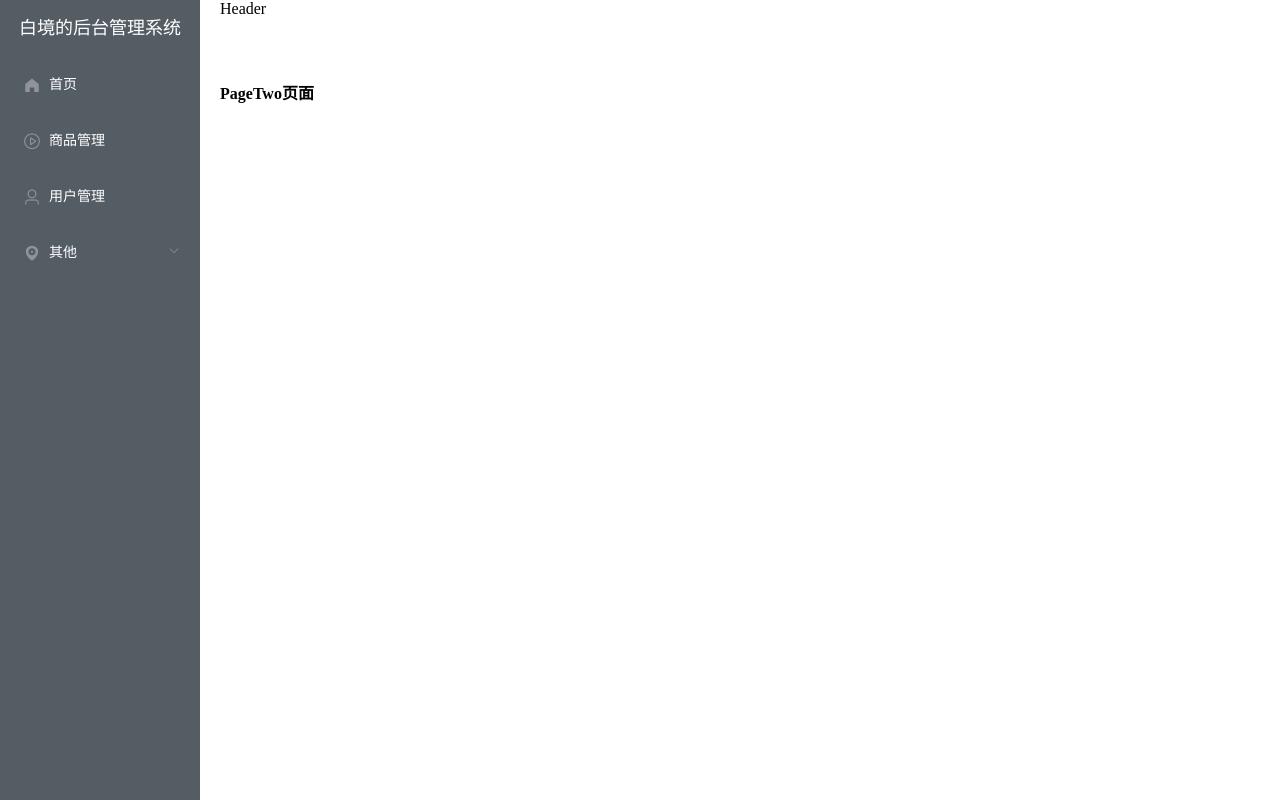
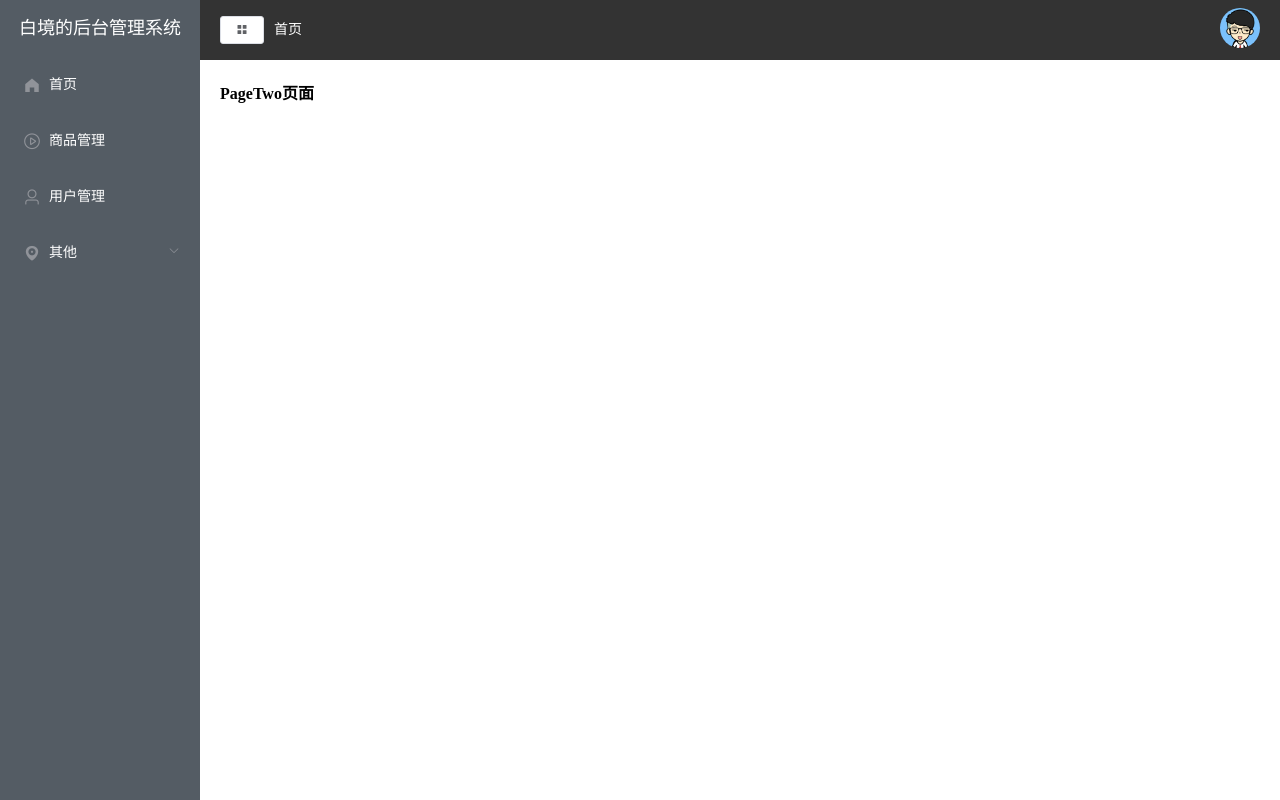
Before and after one commit to BaiJingSama/backstage-manage, a Vue app: page /#/page2 in a window 1280 px wide. Built offline with nearby package versions, Linux system fonts and the light colour scheme.

Commit message:
完成header组件实现和样式完善

```diff
--- /dev/null
+++ b/src/components/CommonHeader.vue
@@ -0,0 +1,51 @@
+<template>
+  <div class="header-container">
+    <div class="l-content">
+      <el-button icon="el-icon-menu" size="mini" />
+      <span class="text">首页</span>
+    </div>
+    <div class="r-content">
+      <el-dropdown>
+        <span class="el-dropdown-link">
+          <img class="user" src="../assets/images/user.png" alt="">
+        </span>
+        <el-dropdown-menu slot="dropdown">
+          <el-dropdown-item>个人中心</el-dropdown-item>
+          <el-dropdown-item>退出</el-dropdown-item>
+        </el-dropdown-menu>
+      </el-dropdown>
+    </div>
+  </div>
+</template>
+
+<script>
+export default {
+
+}
+</script>
+
+<style lang="less" scoped>
+.header-container {
+  padding: 0 20px;
+  background: #333;
+  height: 60px;
+  display: flex;
+  justify-content: space-between;
+  align-items: center;
+
+  .text {
+    color: #fff;
+    font-size: 14px;
+    margin: 0 10px;
+  }
+
+  .r-content {
+    .user {
+      width: 40px;
+      height: 40px;
+      border-radius: 50%;
+    }
+  }
+
+}
+</style>
--- a/src/views/Main.vue
+++ b/src/views/Main.vue
@@ -5,7 +5,9 @@
         <CommonAside />
       </el-aside>
       <el-container>
-        <el-header>Header</el-header>
+        <el-header>
+          <CommonHeader />
+        </el-header>
         <el-main>
           <router-view></router-view>
         </el-main>
@@ -16,16 +18,20 @@
 
 <script>
 import CommonAside from '../components/CommonAside.vue'
+import CommonHeader from '../components/CommonHeader.vue'
 export default {
   data() {
     return {}
   },
   components: {
     CommonAside,
+    CommonHeader,
   }
 }
 </script>
 
-<style lang="scss" scoped>
-
+<style lang="less" scoped>
+.el-header {
+  padding: 0;
+}
 </style>
```
Also changed, not shown: src/assets/images/user-default.png (added), src/assets/images/user.png (added).
